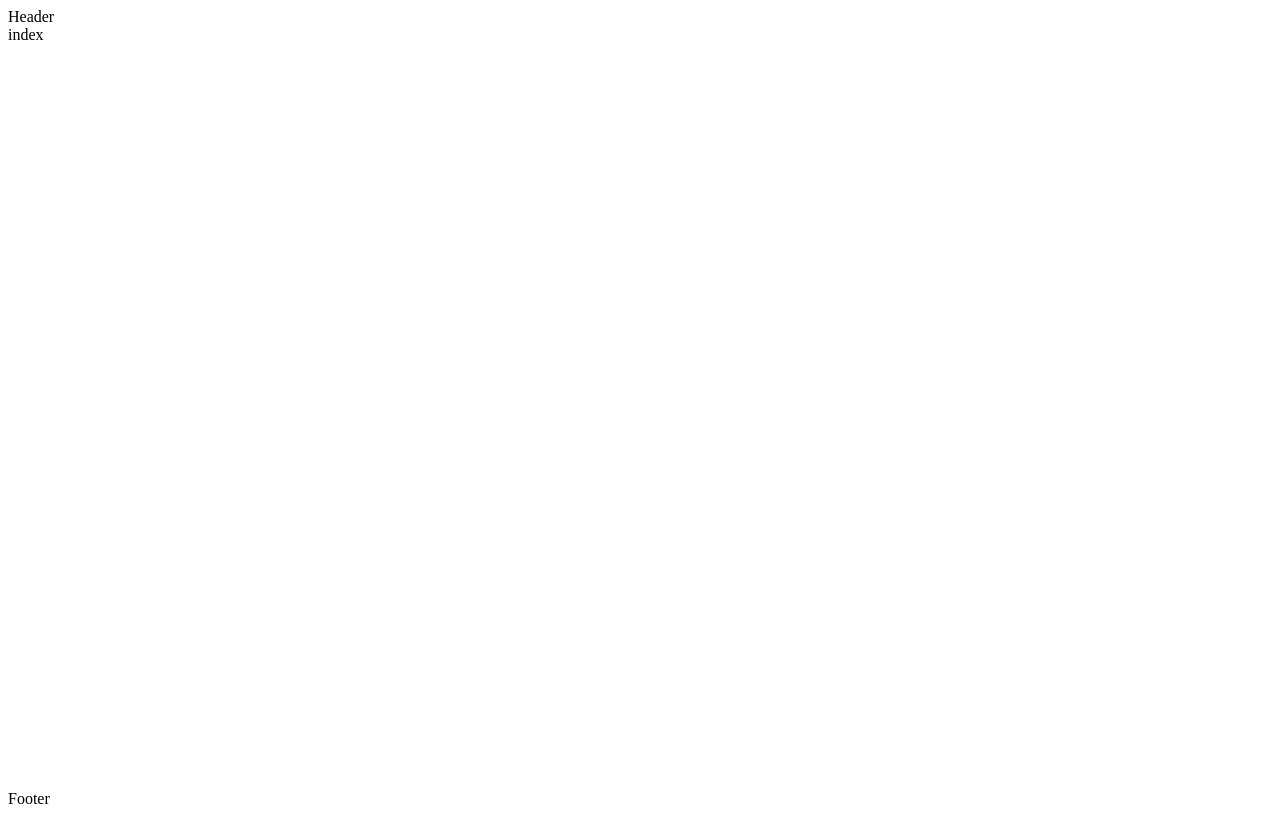
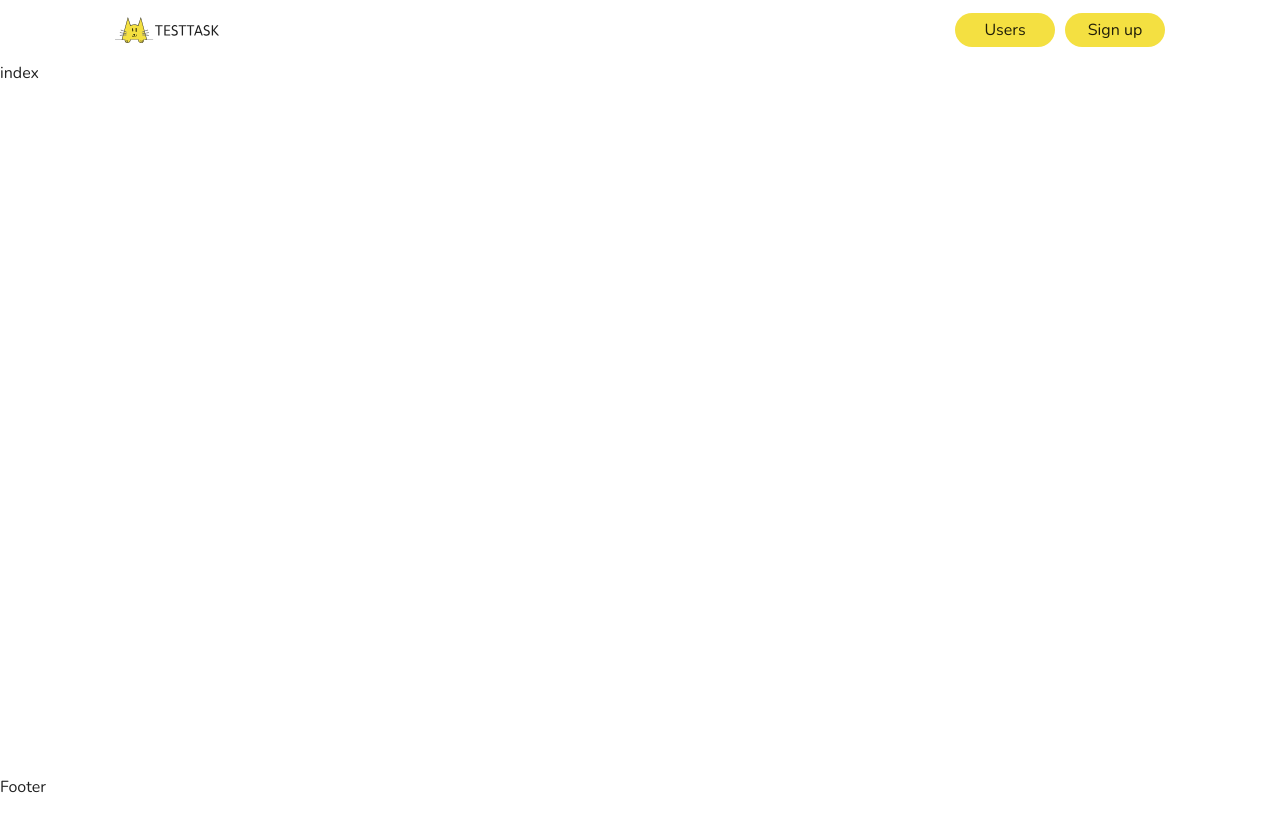
Before and after one commit to yura4ka/abz-test, a React (Vite) app: page / in a window 1280 px wide. Built offline with nearby package versions, Linux system fonts and the light colour scheme.

Commit message:
feat: add navbar

```diff
--- /dev/null
+++ b/src/assets/scss/_components.scss
@@ -0,0 +1,48 @@
+@use "./variables" as *;
+@use "./functions" as *;
+
+* {
+  box-sizing: border-box;
+}
+
+%container {
+  max-width: $container-size;
+  margin: 0 auto;
+  padding: 0 0.5rem;
+
+  @media screen and (min-width: $screen-xs) {
+    padding: 0 toRem(16);
+  }
+
+  @media screen and (min-width: $screen-sm) {
+    padding: 0 toRem(32);
+  }
+
+  @media screen and (min-width: $screen-md) {
+    padding: 0 toRem(60);
+  }
+
+  @media screen and (min-width: calc($container-size + 2 * toRem(60))) {
+    padding: 0;
+  }
+}
+
+%btn-primary {
+  display: flex;
+  min-width: toRem(100);
+  justify-content: center;
+  padding: toRem(4) 0;
+  background-color: $clr-primary;
+  transition: all 300ms;
+  border-radius: toRem(80);
+  border: none;
+  cursor: pointer;
+
+  &:hover {
+    background-color: $clr-primary-accent;
+  }
+
+  &:disabled {
+    background-color: $clr-disabled;
+  }
+}
--- a/src/components/Header/Header.tsx
+++ /dev/null
@@ -1,5 +0,0 @@
-function Header() {
-  return <div>Header</div>;
-}
-
-export default Header;
--- a/src/components/Layout/Layout.tsx
+++ b/src/components/Layout/Layout.tsx
@@ -1,5 +1,5 @@
 import { ReactElement } from "react";
-import Header from "../Header/Header";
+import Navbar from "../Navbar/Navbar";
 import Footer from "../Footer/Footer";
 import cl from "./Layout.module.scss";
 
@@ -10,7 +10,7 @@ type Props = {
 const Layout = ({ children }: Props) => {
   return (
     <div className={cl.layout}>
-      <Header />
+      <Navbar />
       {children}
       <Footer />
     </div>
--- /dev/null
+++ b/src/components/Navbar/Navbar.module.scss
@@ -0,0 +1,21 @@
+@use "@/assets/scss" as *;
+
+.container {
+  @extend %container;
+  display: flex;
+  justify-content: space-between;
+  align-items: center;
+  gap: toRem(14);
+  min-height: toRem(60);
+}
+
+.list {
+  display: flex;
+  gap: toRem(10);
+}
+
+.link {
+  @extend %btn-primary;
+  color: inherit;
+  text-decoration: none;
+}
--- /dev/null
+++ b/src/components/Navbar/Navbar.tsx
@@ -0,0 +1,28 @@
+import cl from "./Navbar.module.scss";
+import logo from "@/assets/images/logo.svg";
+
+const LINKS = [
+  { title: "Users", href: "#" },
+  { title: "Sign up", href: "#" },
+];
+
+function Navbar() {
+  return (
+    <nav>
+      <div className={cl.container}>
+        <img src={logo} className={cl.logo} />
+        <ul className={cl.list}>
+          {LINKS.map((link) => (
+            <li>
+              <a className={cl.link} href={link.href}>
+                {link.title}
+              </a>
+            </li>
+          ))}
+        </ul>
+      </div>
+    </nav>
+  );
+}
+
+export default Navbar;
--- a/tsconfig.json
+++ b/tsconfig.json
@@ -18,7 +18,10 @@
     "strict": true,
     "noUnusedLocals": true,
     "noUnusedParameters": true,
-    "noFallthroughCasesInSwitch": true
+    "noFallthroughCasesInSwitch": true,
+    "paths": {
+      "@/*": ["./src/*"]
+    }
   },
   "include": ["src"],
   "references": [{ "path": "./tsconfig.node.json" }]
```
Also changed, not shown: src/components/Header/Header.module.scss (deleted), src/components/Layout/Layout.module.scss (line endings or trailing spaces).
